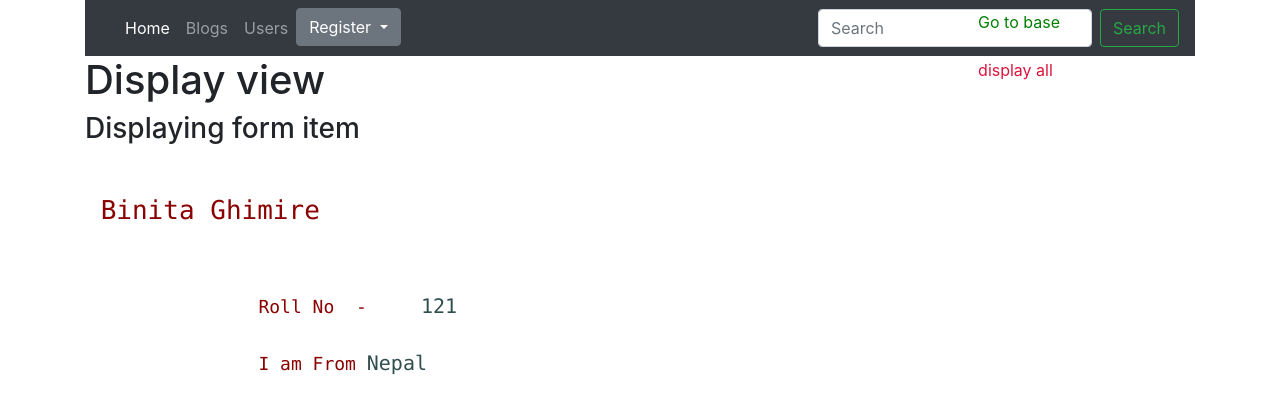
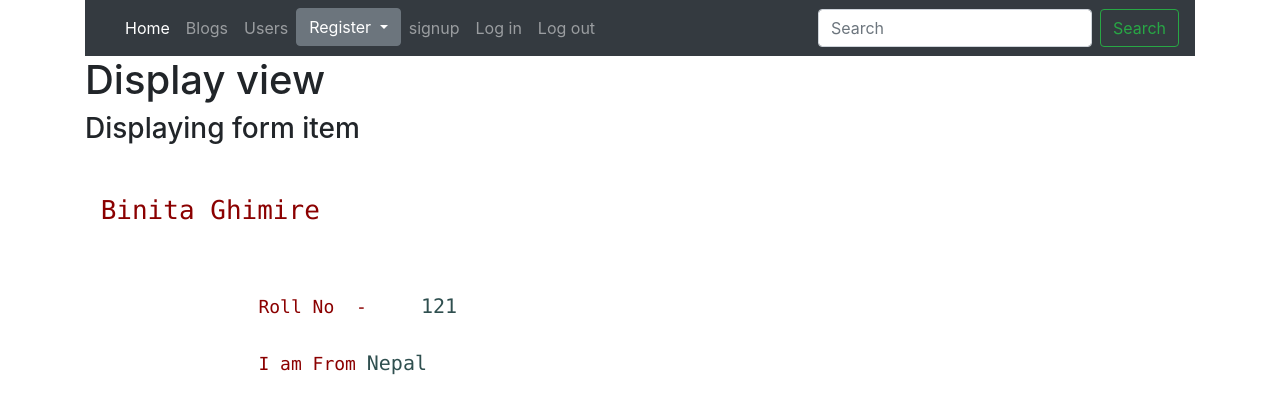
Before and after one commit to Subodhghimire99/Django-Blogs, a Django app: page /product/display/1/ in a window 1280 px wide. Shown: the top 407 px of the page. Run offline with Django 3.2, Linux system fonts and the light colour scheme; data comes from the database, SQL or seed files in the repository; both versions use the stored data as it was after the commit; some libraries are stand-ins or nearby versions.

Commit message:
'updated'

```diff
--- a/new/new/settings.py
+++ b/new/new/settings.py
@@ -126,3 +126,8 @@ STATIC_ROOT = os.path.join(BASE_DIR,"static")
 
 MEDIA_URL = '/media/'
 MEDIA_ROOT = os.path.join(BASE_DIR,"media")
+
+
+LOGIN_REDIRECT_URL = 'profile'
+LOGOUT_REDIRECT_URL = 'homeview'
+EMAIL_BACKEND = 'django.core.mail.backends.console.EmailBackend'
--- a/new/new/urls.py
+++ b/new/new/urls.py
@@ -2,13 +2,16 @@ from django.contrib import admin
 from django.conf import settings
 from django.conf.urls.static import static
 from django.urls import include, path
-from product.views import base_view
+from product.views import base_view,signup,registered
 
 urlpatterns = [
+		path('accounts/',include('django.contrib.auth.urls')),
+		path('signup/',signup,name='signup'),
         path('product/',include('product.urls')),
         path('blogs/',include('blogs.urls')),
         path('',base_view,name='home'),
         path('admin/', admin.site.urls),
+        path('users/',registered,name='users'),
     ]
 
 
--- a/new/product/templates/product/display.html
+++ b/new/product/templates/product/display.html
@@ -6,13 +6,6 @@
 			color:darkred;
 		}
 	</style>
-	<div class="new" style="position:absolute;right:200px;top:10px;padding-right:20px;">
-		<a style="color:green;" href="/product/base/">Go to base</a>
-		<br>
-		<br>
-		<a href="/product/display/">display all</a>
-	</div>
-
 	<h1>Display view</h1>
 	<h3>Displaying form item</h3>
 	<pre> <h1><font style="color:darkred;font-size: 26px;"> {{ a.Name }} </font></h1>
--- a/new/product/views.py
+++ b/new/product/views.py
@@ -1,5 +1,9 @@
 from django.shortcuts import render,get_object_or_404,redirect
 from django.http import HttpResponse,Http404
+
+from django.contrib.auth.forms import UserCreationForm
+from django.contrib.auth.models import User
+
 from .models import Detail
 from .forms import register_form
 from django import forms
@@ -88,3 +92,21 @@ def dymnamic_look(request, i):
 # 		"b":instance
 # 	}
 # 	return render(request,"all.html",context)
+
+
+
+def signup(request):
+	if request.method == 'POST':
+		form = UserCreationForm(request.POST)
+		if form.is_valid():
+			print(UserCreationForm(request.POST))
+			form.save()
+			form = UserCreationForm()
+			return redirect('/')
+	else:
+		form = UserCreationForm()
+	return render(request, 'signup.html', {'form':form})
+
+def registered(request):
+	count = User.objects.all()
+	return render(request, 'users.html', {'count':count})
--- a/new/templates/base.html
+++ b/new/templates/base.html
@@ -48,7 +48,7 @@
 		        <a class="nav-link" href="/blogs/">Blogs</a>
 		      </li>
 		      <li class="nav-item">
-		        <a class="nav-link" href="#">Users</a>
+		        <a class="nav-link" href="/product/display/">Users</a>
 		      </li>
 <!-- Dropdown -->
 		      <li class="nav-item">
@@ -58,9 +58,18 @@
 				  </button>
 				  <div class="dropdown-menu" aria-labelledby="dropdownMenuButton">
 				    <a class="dropdown-item" href="/product/input/">Create new</a>
-				    <a class="dropdown-item" href="/product/display/">Show registered users</a>
+				    <a class="dropdown-item" href="{% url 'users' %}">Show registered users</a>
 				  </div>
 				</div>
+		      </li>
+		       <li class="nav-item">
+		        <a class="nav-link" href="{% url 'signup' %}">signup</a>
+		      </li>
+		       <li class="nav-item">
+		        <a class="nav-link" href="#">Log in</a>
+		      </li>
+		      <li class="nav-item">
+		        <a class="nav-link" href="#">Log out</a>
 		      </li>
 		    </ul>
 		    <form class="form-inline my-2 my-lg-0">
--- /dev/null
+++ b/new/templates/profile.html
@@ -0,0 +1,5 @@
+{% extends 'base.html'  %}
+
+{% block home%}
+<h1>Logged in as {{user.username}}</h1>
+{% endblock %}
--- /dev/null
+++ b/new/templates/registration/password_change_done.html
@@ -0,0 +1,6 @@
+{% extends 'base.html'  %}
+
+{% block content%}
+<h4>password changed</h4>
+<h3 style="color:grey;">{{user.username}}, Your password is changed successfully.</h3>
+{% endblock %}
--- /dev/null
+++ b/new/templates/registration/password_reset_done.html
@@ -0,0 +1,5 @@
+{% extends 'base.html' %}
+{% block content %}
+<h1>Email sent</h1>
+<p>password reset link is sent to your email. please go to the link to reset your password. </p>
+{% endblock %}
```
Also changed, not shown: new/templates/login.html (added, +9 -0 lines), new/templates/registration/login.html (added, +8 -0 lines), new/templates/registration/password_change_form.html (added, +7 -0 lines), new/templates/registration/password_reset_form.html (added, +7 -0 lines), new/templates/signup.html (added, +9 -0 lines), new/templates/users.html (added, +8 -0 lines), new/db.sqlite3.
